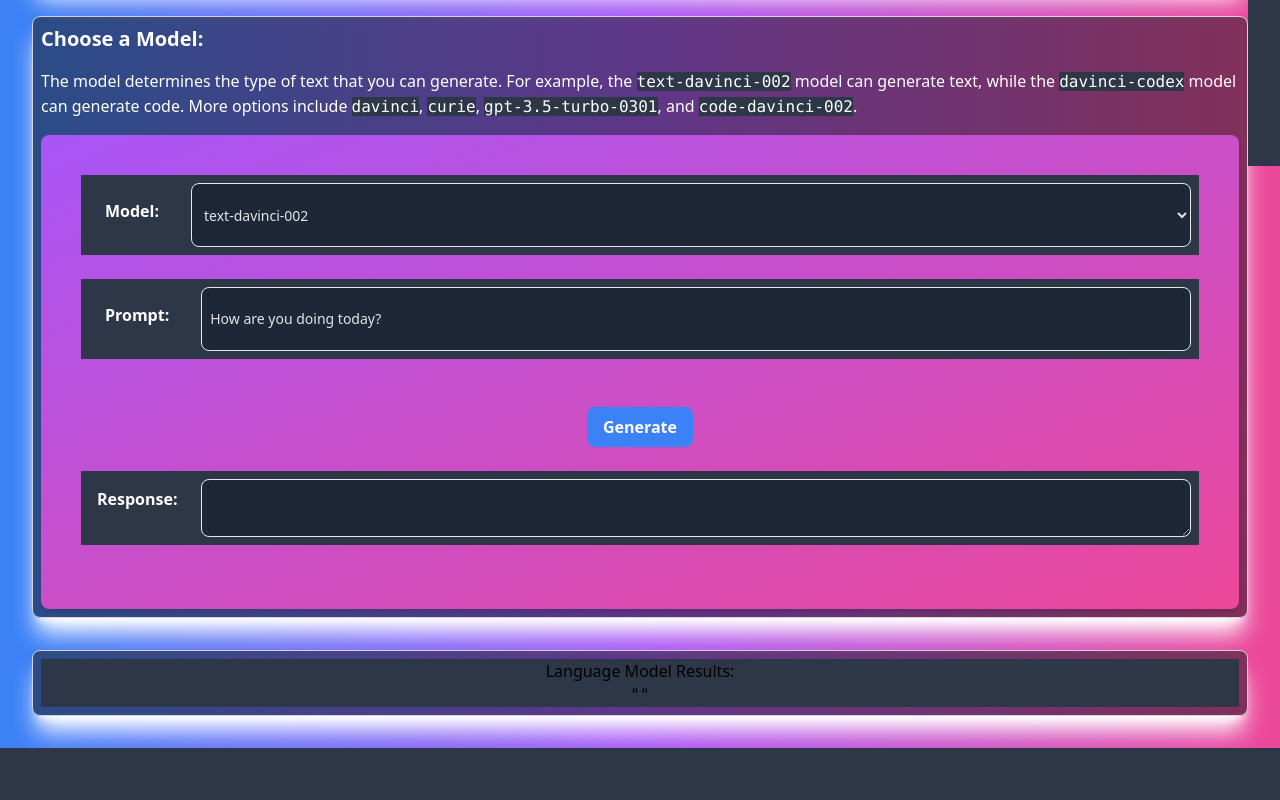
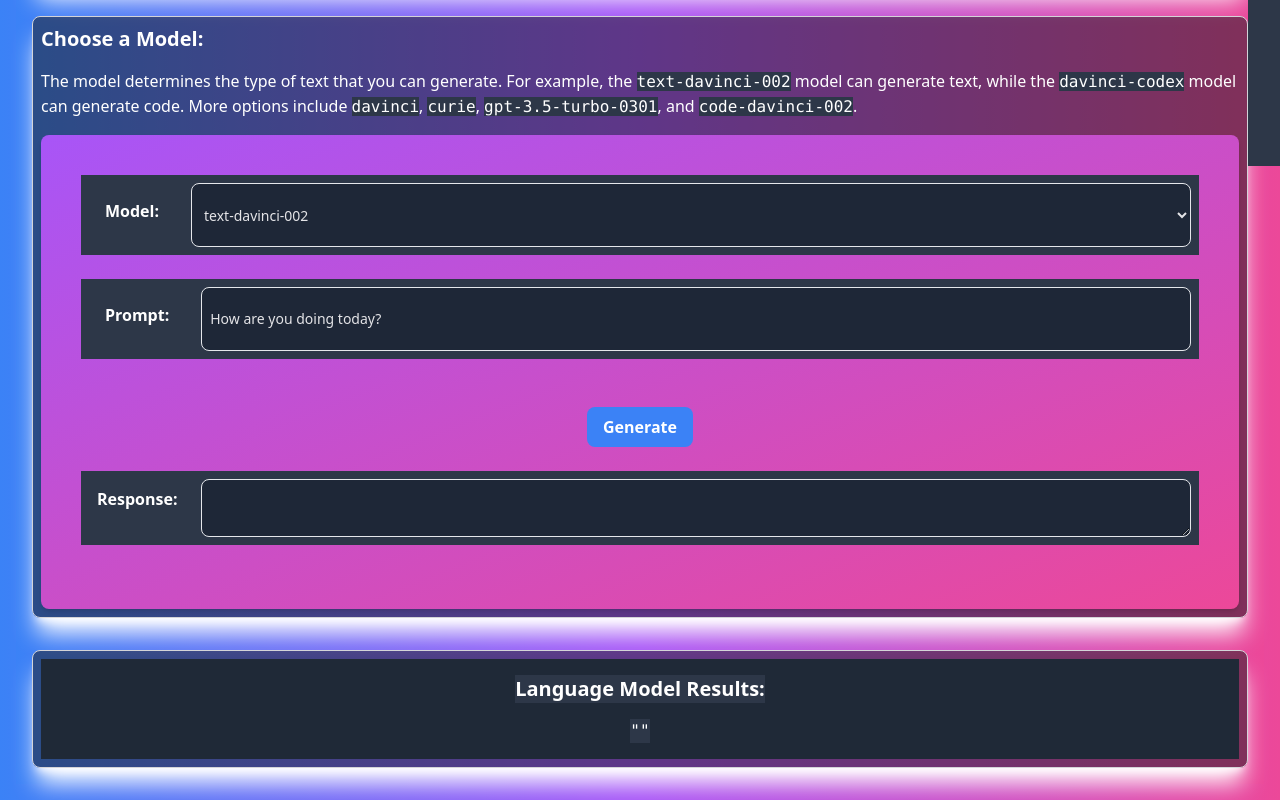
Before and after one commit to mathcodes/chatgpt-for-developers, a React (Create React App) app: page / in a window 1280 px wide. Shown: the part 634-1434 px from the top of the page. Before the commit the page ends 1382 px from the top, so only its background shows below. Built offline with nearby package versions, Linux system fonts and the light colour scheme; no server answers.

Commit message:
readme video file

```diff
--- a/src/components/ModelsTest.js
+++ b/src/components/ModelsTest.js
@@ -19,17 +19,15 @@ const ModelsTest = () => {
   }, []);
 
   return (
-    <div>
-      <h1>Language Model Results:</h1>
-      <code
-        style={{
-          display: 'block',
-          whiteSpace: 'pre-wrap',
-          wordBreak: 'break-word',
-        }}
+    <div
+    className="flex flex-col items-center justify-center w-full h-full p-4 text-center text-white bg-gray-800"
+    >
+    <h1 className="mb-4 text-xl font-bold">Language Model Results:</h1>
+    <code className="block text-white break-words whitespace-pre-wrap">
+      {JSON.stringify(result)}
+    </code>
+  </div>
 
-      >{JSON.stringify(result)}</code>
-    </div>
   );
 };
 
```
Also changed, not shown: 2 other files (tests, documents, lock files or other folders).
